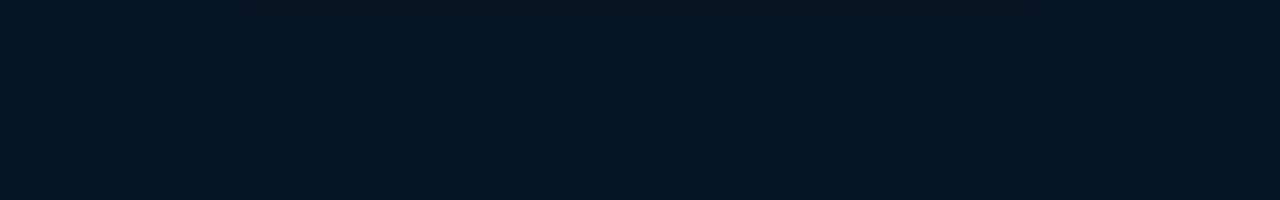
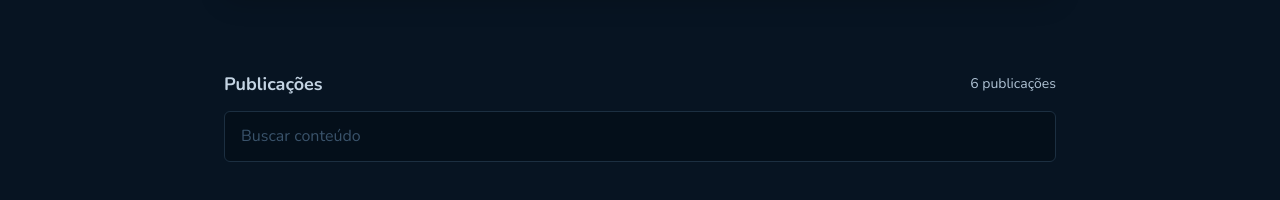
Before and after one commit to juliabresolin/ignite-05-blog, a React (Vite) app: page / in a window 1280 px wide. Shown: the part 422-622 px from the top of the page. Built offline with nearby package versions, Linux system fonts and the light colour scheme; no server answers.

Commit message:
✨ create search form layout

```diff
--- /dev/null
+++ b/src/pages/Home/SearchForm/index.tsx
@@ -0,0 +1,16 @@
+import { FormContainer, SearchFormContainer } from './styles'
+
+export function SearchForm() {
+  return (
+    <SearchFormContainer>
+      <header>
+        <strong>Publicações</strong>
+        <span>6 publicações</span>
+      </header>
+
+      <FormContainer action="">
+        <input type="text" placeholder="Buscar conteúdo" />
+      </FormContainer>
+    </SearchFormContainer>
+  )
+}
--- /dev/null
+++ b/src/pages/Home/SearchForm/styles.ts
@@ -0,0 +1,49 @@
+import styled from 'styled-components'
+
+export const SearchFormContainer = styled.div`
+  margin-top: 4.5rem;
+
+  display: flex;
+  flex-direction: column;
+  gap: 0.75rem;
+
+  header {
+    display: flex;
+    align-items: center;
+    justify-content: space-between;
+
+    strong {
+      font-size: 1.125rem;
+      font-weight: bold;
+      line-height: 1.6;
+      color: ${(props) => props.theme.colors.subtitle};
+    }
+
+    span {
+      font-size: 0.875rem;
+      line-height: 1.6;
+      color: ${(props) => props.theme.colors.span};
+    }
+  }
+`
+
+export const FormContainer = styled.form`
+  flex: 1;
+
+  input {
+    width: 100%;
+    padding: 0.75rem 1rem;
+    background: ${(props) => props.theme.colors.input};
+    border: 1px solid ${(props) => props.theme.colors.border};
+    border-radius: 6px;
+
+    font-size: 1rem;
+    line-height: 1.6;
+    color: ${(props) => props.theme.colors.text};
+    text-overflow: ellipsis;
+
+    &::placeholder {
+      color: ${(props) => props.theme.colors.label};
+    }
+  }
+`
--- a/src/pages/Home/index.tsx
+++ b/src/pages/Home/index.tsx
@@ -2,6 +2,7 @@
 import { Loader } from '../../components/Loader'
 import { ProfileResume } from '../../components/ProfileResume'
 import { UserProvider } from '../../contexts/UserContext'
+import { SearchForm } from './SearchForm'
 import { HomeContainer } from './styles'
 
 export function Home() {
@@ -13,6 +14,7 @@
         <Loader />
         <main>
           <ProfileResume />
+          <SearchForm />
         </main>
       </UserProvider>
     </HomeContainer>
```
